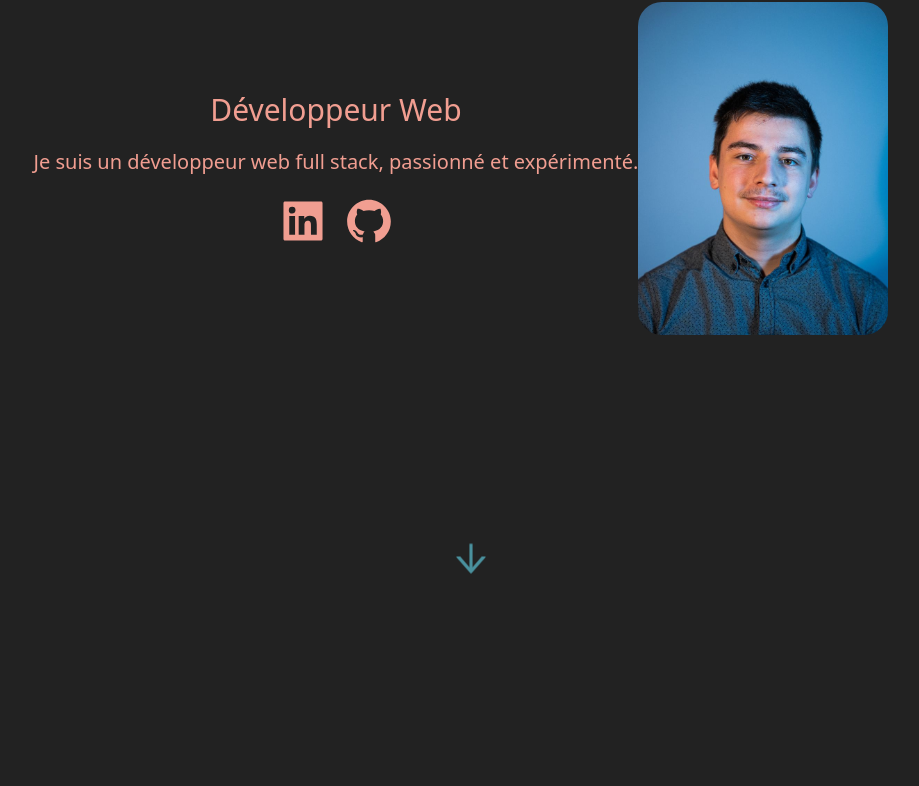
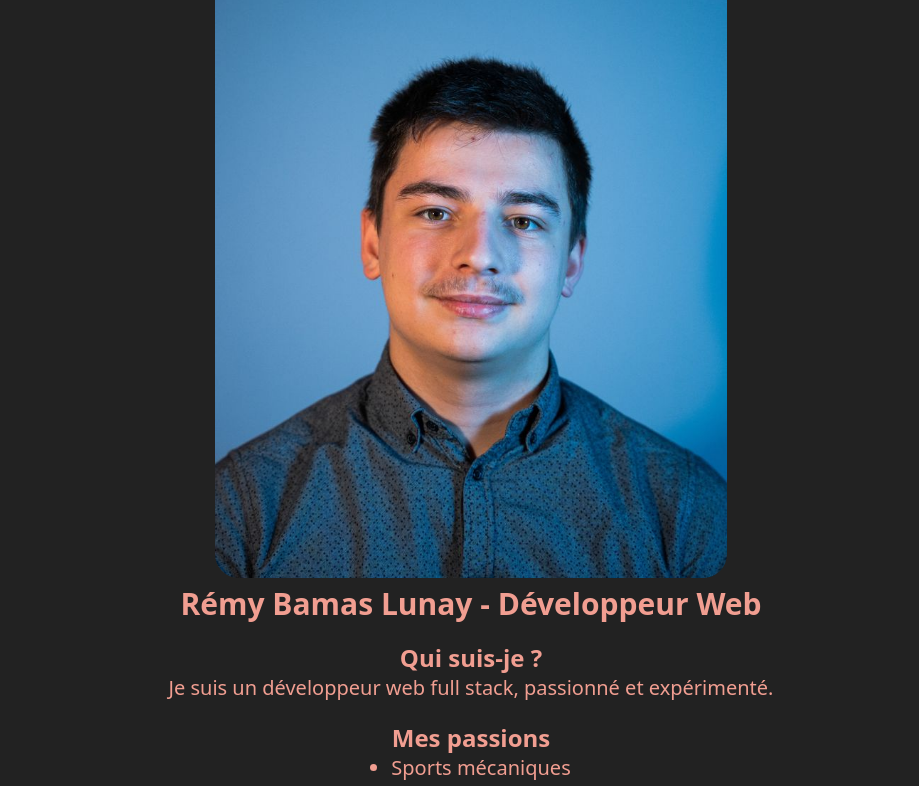
Before and after one commit to remybms/portfolio, a Next.js app: page / in a window 1280 px wide. Shown: the part 202-988 px from the top of the page, without its empty margins (169-1088 px from the left). Built offline with nearby package versions, Linux system fonts and the light colour scheme.

Commit message:
edit css

```diff
--- a/pages/index.js
+++ b/pages/index.js
@@ -32,21 +32,31 @@ export default function Home() {
           <link rel="icon" href="/favicon.ico" />
         </Head>
         <Header />
-        <div className="grid grid-cols-1 content-around h-screen">
-          <div className='flex flex-col-reverse tablet:flex-row justify-center items-center content-center text-pink '>
-            <div className='flex flex-col h-fit space-y-5 pc:my-32 items-center text-center'>
-              <div className='text-3xl'>Développeur Web</div>
-              <div className='text-xl mx-4 phone:mx-0'>Je suis un développeur web full stack, passionné et expérimenté.</div>
+        <div className="grid grid-cols-1 text-center pc:text-start content-around h-screen">
+          <div className='flex flex-col pc:flex-row justify-center items-center content-center text-pink '>
+            <div className='pc:mr-20 pc:mx-5 mb-2 pc:mb-0 justify-center flex tablet:w-2/5 w-3/5 pc:w-1/6 pc:block'>
+              <img src='/pictures/moi.jpg' alt='photo de profil' className='rounded-3xl' />
+            </div>
+            <div className='flex flex-col h-fit space-y-5 items-center pc:items-start pc:my-32'>
+              <div className='text-3xl font-bold'>Rémy Bamas Lunay - Développeur Web</div>
+              <div>
+                <div className='text-2xl font-semibold'>Qui suis-je ?</div>
+                <div className='text-xl mx-4 phone:mx-0'>Je suis un développeur web full stack, passionné et expérimenté.</div>
+              </div>
+              <div>
+                <div className='text-2xl font-semibold'>Mes passions</div>
+                <ul className='text-xl list-disc ml-5'>
+                  <li>Sports mécaniques</li>
+                  <li>Breakdance</li>
+                </ul>
+              </div>
               <div className='flex space-x-4'>
                 <Link href='https://www.linkedin.com/in/rémy-bamas-lunay-83ba7a170'><AiFillLinkedin size={50} /></Link>
                 <Link href="https://github.com/remybms"><AiFillGithub size={50} /></Link>
               </div>
             </div>
-            <div className='pc:ml-20 tablet:mr-5 justify-center flex tablet:block'>
-              <img src='/pictures/moi.jpg' alt='photo de profil' className='rounded-3xl' width="250" />
-            </div>
           </div>
-          <div className='animate-bounce hidden tablet:flex justify-center text-blue self-end'>
+          <div className='animate-bounce hidden tablet:flex justify-center pc:mb-5 text-blue self-end'>
             <a href='#formation'><AiOutlineArrowDown size={42} /></a>
           </div>
         </div>
--- a/pages/portfolio/index.js
+++ b/pages/portfolio/index.js
@@ -30,7 +30,7 @@ export default function Portfolio() {
               </button>
             ))}
           </div>
-          <div className='pc:col-span-2'>
+          <div className='pc:col-span-2 pc:flex pc:justify-center'>
             {data.map((project, index) => (
               <div key={index} className={`${openIndex === index ? 'flex flex-col pc:w-2/3 justify-self-end items-start space-y-4' : 'hidden'}`}>
                 <img src={project.img} alt={project.titre} className='w-full object-cover' />
@@ -47,8 +47,8 @@ export default function Portfolio() {
                     </p>
                   </div>
                   <div className='flex h-fit space-x-2 tablet:justify-end'>
-                    {project.github && <Link href={project.github} className='p-2 border-2 rounded-lg px-4'>Github</Link>}
-                    {project.live && <Link href={project.live} className='p-2 border-2 rounded-lg px-4'>Live</Link>}
+                    {project.github && <Link href={project.github} className='p-2 border-2 rounded-lg px-4' target='_blank'>Github</Link>}
+                    {project.live && <Link href={project.live} className='p-2 border-2 rounded-lg px-4' target='_blank'>Live</Link>}
                   </div>
                 </div>
               </div>
```
